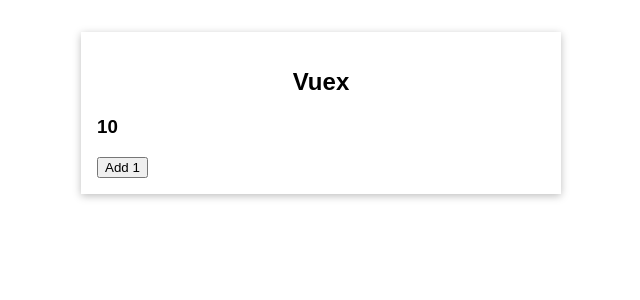
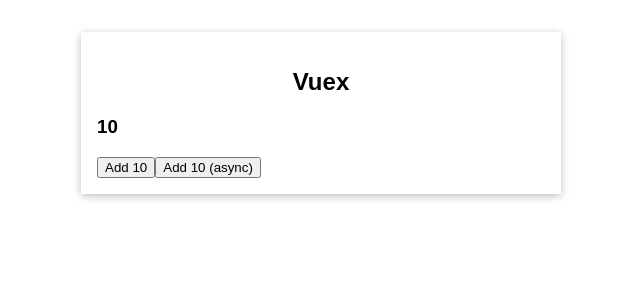
Before and after one commit to sabyrzhan/vuejs-the-complete-guide-course, a Vue app in the folder 015-vuex/: page / in a window 1280 px wide. Shown: the top 300 px of the page, without its empty margins (319-959 px from the left). Built offline with nearby package versions, Linux system fonts and the light colour scheme.

Commit message:
015-vuex: changing state asynchronously with vuex actions/dispatch

```diff
--- a/015-vuex/src/App.vue
+++ b/015-vuex/src/App.vue
@@ -1,7 +1,8 @@
 <template>
   <base-container title="Vuex">
     <the-counter></the-counter>
-    <button @click="increment">Add 1</button>
+    <button @click="increment">Add 10</button>
+    <button @click="incrementAsync">Add 10 (async)</button>
   </base-container>
 </template>
 
@@ -17,6 +18,9 @@ export default {
   methods: {
     increment() {
       this.$store.commit('increment', 10);
+    },
+    incrementAsync() {
+      this.$store.dispatch('incrementAsync', 10);
     }
   }
 };
--- a/015-vuex/src/main.js
+++ b/015-vuex/src/main.js
@@ -12,6 +12,13 @@ const store = createStore({
   mutations: {
     increment(state, value1) {
       state.counter += value1;
+    }
+  },
+  actions: {
+    incrementAsync(ctx, value) {
+      setTimeout(() => {
+        ctx.commit('increment', value);
+      }, 1000);
     }
   },
   getters: {
```
